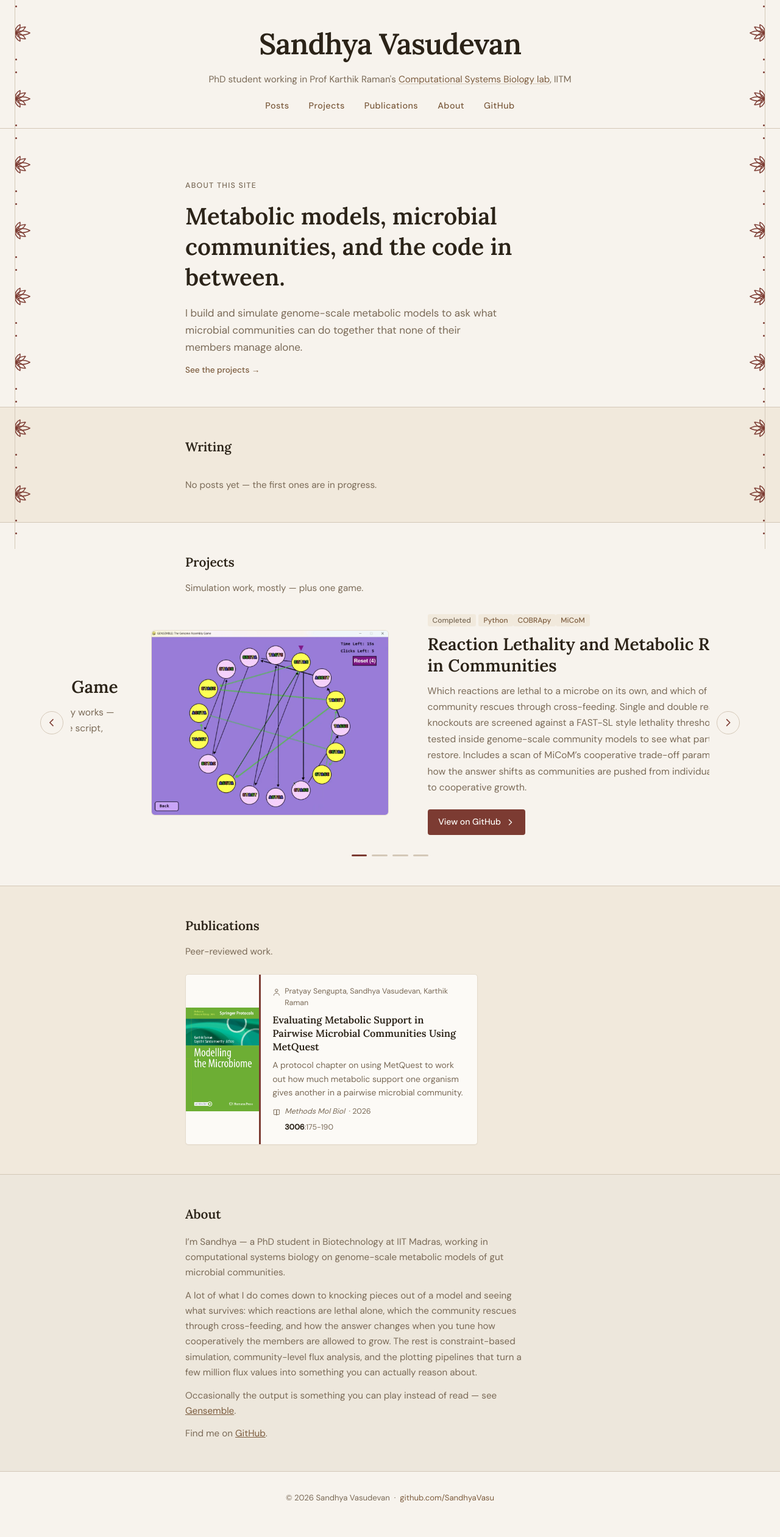
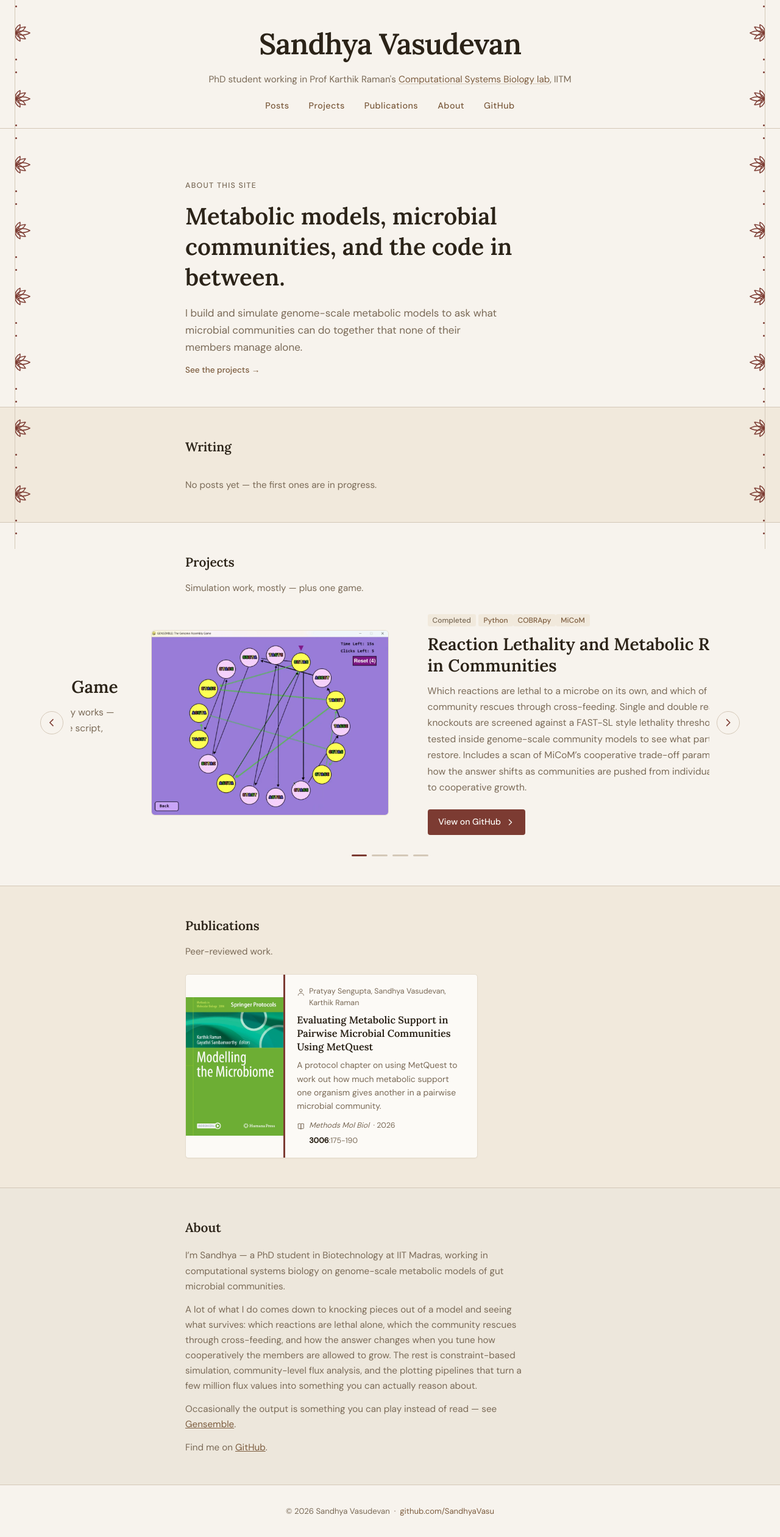
Before and after one commit to SandhyaVasu/SandhyaVasu.github.io, a Jekyll site: the page built from index.md, in a window 1280 px wide. Shown: the whole page at 61% size. Built offline with Jekyll 4.4.1, drawn with Linux system fonts in a browser that asks for light colours; before the commit the page ends 2498 px from its top, so only the background shows below that.

Commit message:
Balance the publication cover against the citation
The cover kept its natural height and was centred, so it never matched
the citation column and the card read as one tall block beside one short
one.

Give the figure a fixed 10rem width and stretch it to the full card
height, so cover and write-up are the same size and every publication
occupies an identical slot whatever its own proportions — the same
approach as the carousel figures. The image uses object-fit: contain
rather than cover, since a book cover must not be cropped; the small
letterbox falls on card background and is not visible.

The empty-state placeholder fills the stretched column instead of
carrying an aspect ratio of its own, with a min-height so a
cover-less entry still reserves a sensible slot.

Measured: figure 160x300 and citation 318x300 at 1250px — heights match
exactly.

Co-Authored-By: Claude Opus 5 <noreply@anthropic.com>
Claude-Session: https://claude.ai/code/session_01WNGz7gQ1s4VvMGhRHsjBhH

```diff
--- a/_layouts/default.html
+++ b/_layouts/default.html
@@ -580,10 +580,9 @@
 
     .pub-card {
       display: flex;
-      /* Centred, not top-aligned: the cover is shorter than the citation, and
-         splitting the slack above and below reads as padding rather than as a
-         gap left at the bottom. */
-      align-items: center;
+      /* Stretch, so the cover column is exactly as tall as the citation
+         beside it and the two read as one balanced pair. */
+      align-items: stretch;
       background: var(--card);
       border: 1px solid var(--rule-soft);
       border-radius: 5px;
@@ -592,21 +591,25 @@
     }
 
     .pub-figure {
-      flex: 0 0 7.5rem;
-      /* No panel of its own: the cover is shorter than the citation beside it,
-         so a tinted column would leave a visible empty box under it. */
+      /* Fixed width, full card height. Every cover therefore occupies the same
+         slot whatever its own proportions, as the carousel figures do. */
+      flex: 0 0 10rem;
     }
     .pub-figure img {
       display: block;
       width: 100%;
-      height: auto;
+      height: 100%;
+      /* contain, not cover: a book cover must not be cropped. */
+      object-fit: contain;
     }
     .pub-figure .figure-placeholder {
-      /* The empty state does need a fill, to read as a reserved slot. */
+      /* Fills the stretched column, so no aspect ratio of its own. */
       border: 0;
       border-radius: 0;
       background: var(--bg-warm);
-      aspect-ratio: 3 / 4;
+      width: 100%;
+      height: 100%;
+      min-height: 11rem;
     }
 
     .pub-body {
@@ -673,7 +676,7 @@
     .pub-locator strong { color: var(--ink); }
 
     @media (max-width: 30rem) {
-      .pub-figure { flex-basis: 6rem; }
+      .pub-figure { flex-basis: 7rem; }
       .pub-body { padding: 0.9rem 1rem; }
     }
 
```
